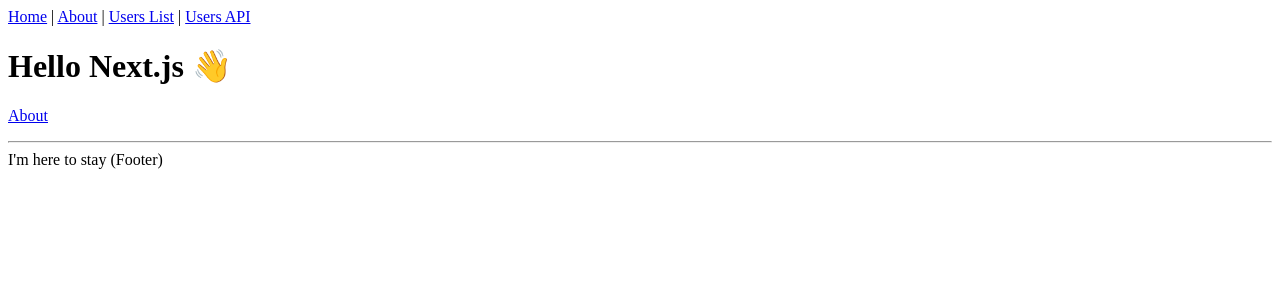
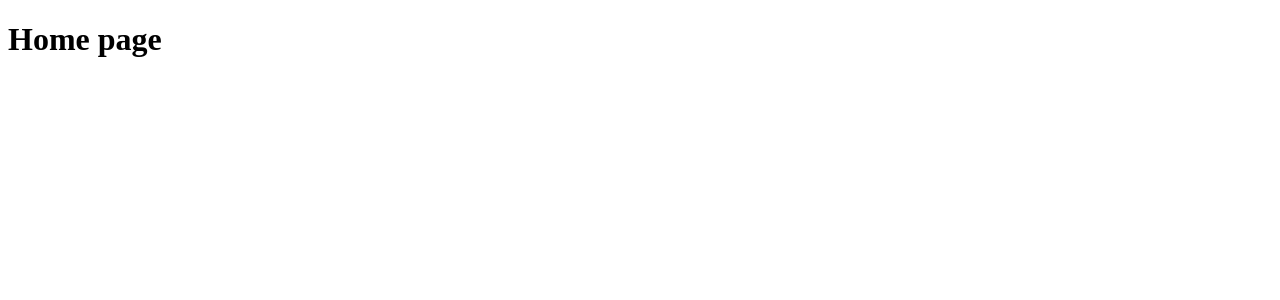
Before and after one commit to tandaraelena/eat-in, a Next.js app: page / in a window 1280 px wide. Shown: the top 300 px of the page. Built offline with nearby package versions, Linux system fonts and the light colour scheme.

Commit message:
chore: add homepage

```diff
--- a/components/Layout.tsx
+++ /dev/null
@@ -1,41 +0,0 @@
-import React, { ReactNode } from 'react'
-import Link from 'next/link'
-import Head from 'next/head'
-
-type Props = {
-  children?: ReactNode
-  title?: string
-}
-
-const Layout = ({ children, title = 'This is the default title' }: Props) => (
-  <div>
-    <Head>
-      <title>{title}</title>
-      <meta charSet="utf-8" />
-      <meta name="viewport" content="initial-scale=1.0, width=device-width" />
-    </Head>
-    <header>
-      <nav>
-        <Link href="/">
-          <a>Home</a>
-        </Link>{' '}
-        |{' '}
-        <Link href="/about">
-          <a>About</a>
-        </Link>{' '}
-        |{' '}
-        <Link href="/users">
-          <a>Users List</a>
-        </Link>{' '}
-        | <a href="/api/users">Users API</a>
-      </nav>
-    </header>
-    {children}
-    <footer>
-      <hr />
-      <span>I'm here to stay (Footer)</span>
-    </footer>
-  </div>
-)
-
-export default Layout
--- a/pages/api/users/index.ts
+++ /dev/null
@@ -1,16 +0,0 @@
-import { NextApiRequest, NextApiResponse } from 'next'
-import { sampleUserData } from '../../../utils/sample-data'
-
-const handler = (_req: NextApiRequest, res: NextApiResponse) => {
-  try {
-    if (!Array.isArray(sampleUserData)) {
-      throw new Error('Cannot find user data')
-    }
-
-    res.status(200).json(sampleUserData)
-  } catch (err: any) {
-    res.status(500).json({ statusCode: 500, message: err.message })
-  }
-}
-
-export default handler
--- a/pages/index.tsx
+++ b/pages/index.tsx
@@ -1,15 +1,10 @@
-import Link from 'next/link'
-import Layout from '../components/Layout'
-
-const IndexPage = () => (
-  <Layout title="Home | Next.js + TypeScript Example">
-    <h1>Hello Next.js 👋</h1>
-    <p>
-      <Link href="/about">
-        <a>About</a>
-      </Link>
-    </p>
-  </Layout>
-)
-
-export default IndexPage
+const HomePage = () => {
+  // const allCategories = getAllCategories();
+  return (
+    <div>
+      <h1>Home page</h1>
+      {/* <CategoriesList items={allCategories} /> */}
+    </div>
+  );
+};
+export default HomePage;
```
Also changed, not shown: components/List.tsx (deleted, +0 -19 lines), components/ListDetail.tsx (deleted, +0 -16 lines), components/ListItem.tsx (deleted, +0 -18 lines), pages/about.tsx (deleted, +0 -16 lines), pages/users/[id].tsx (deleted, +0 -61 lines), pages/users/index.tsx (deleted, +0 -37 lines), 1 other file (tests, documents, lock files or other folders).
